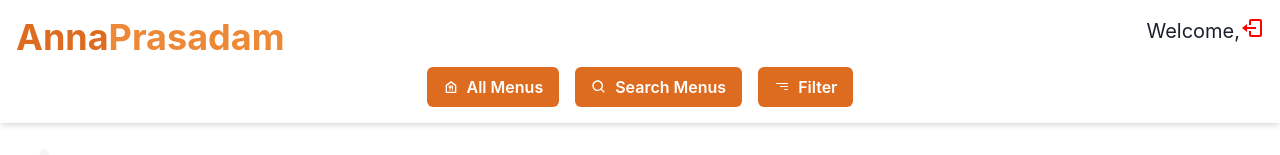
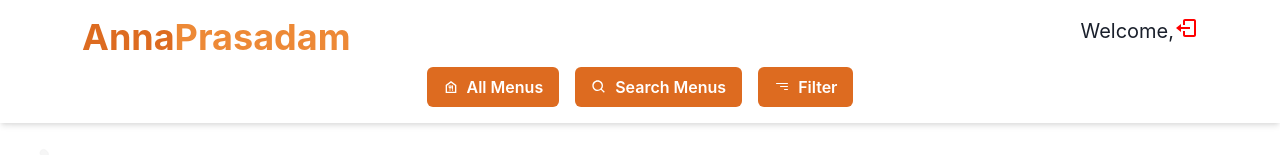
Before and after one commit to gandharvak/annaprasadam, a React (Create React App) app: page /customer in a window 1280 px wide. Shown: the top 155 px of the page. Built offline with nearby package versions, Linux system fonts and the light colour scheme; no server answers.

Commit message:
Minor: All menu changed

```diff
--- a/src/Components/Customer/Nav.js
+++ b/src/Components/Customer/Nav.js
@@ -42,7 +42,7 @@ const Nav = () => {
 
   return (
     <Box p="4" mb="6" shadow="md" position="sticky" top="0" zIndex="1" bg="white">
-      <Flex>
+      <Flex className='container'>
         <Heading color="orange.500" className="flex-fill">Anna<Text as="span" color="orange.400">Prasadam</Text></Heading>
         <Text display={{ base: "none", md: "block" }} className='lead fw-normal'>Welcome, <Text as="span" color="orange.500">{name}</Text></Text>
         <BiLogOut onClick={logout} color='red' _hover={{color:"black"}} className='fs-4' />
--- a/src/Components/Owner Dashbord/Dashboard.jsx
+++ b/src/Components/Owner Dashbord/Dashboard.jsx
@@ -32,7 +32,7 @@ const Dashboard = () => {
     }
     return (
         <Box>
-            <Box bg='orange.500' w='100%' position="fixed" top="0" zIndex="1" p={4} color='white'>
+            <Box bg='orange.500' w='100%' position="sticky" top="0" zIndex="1" p={4} color='white'>
                 <Flex alignItems="center" gap="2">
 
                     <Button size='md' fontSize="1.3rem" ref={btnRef} color="white" background="transparent" _hover={{
--- a/src/index.css
+++ b/src/index.css
@@ -9,17 +9,17 @@
 
 /* Track */
 ::-webkit-scrollbar-track {
-  box-shadow: inset 0 0 5px var(--col-prim);
+  box-shadow: inset 0 0 5px #ED8936;
   border-radius: 10px;
 }
 
 /* Handle */
 ::-webkit-scrollbar-thumb {
-  background: var(--col-prim);
+  background: #ED8936;
   border-radius: 10px;
 }
 
 /* Handle on hover */
 ::-webkit-scrollbar-thumb:hover {
-  background: #d4858c;
+  background: #ED8936;
 }
```
Also changed, not shown: 1 other file (tests, documents, lock files or other folders).
